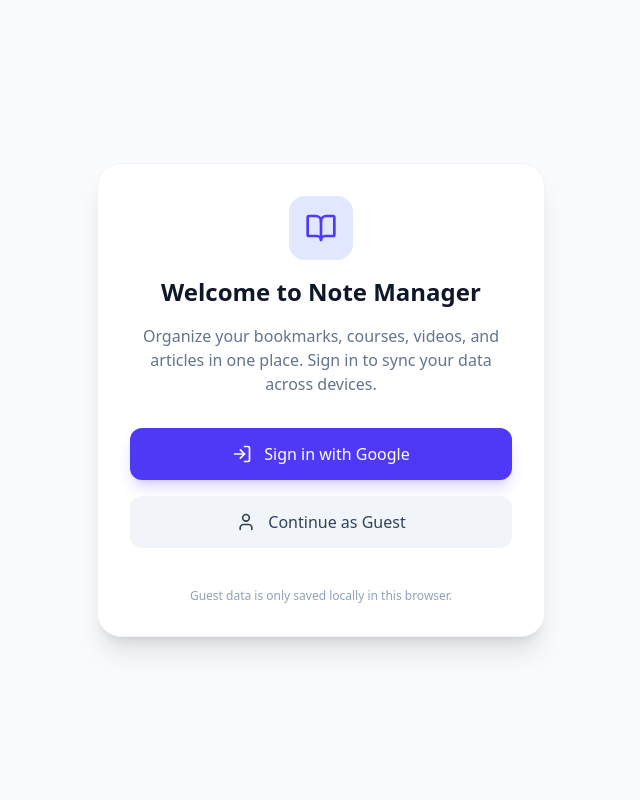
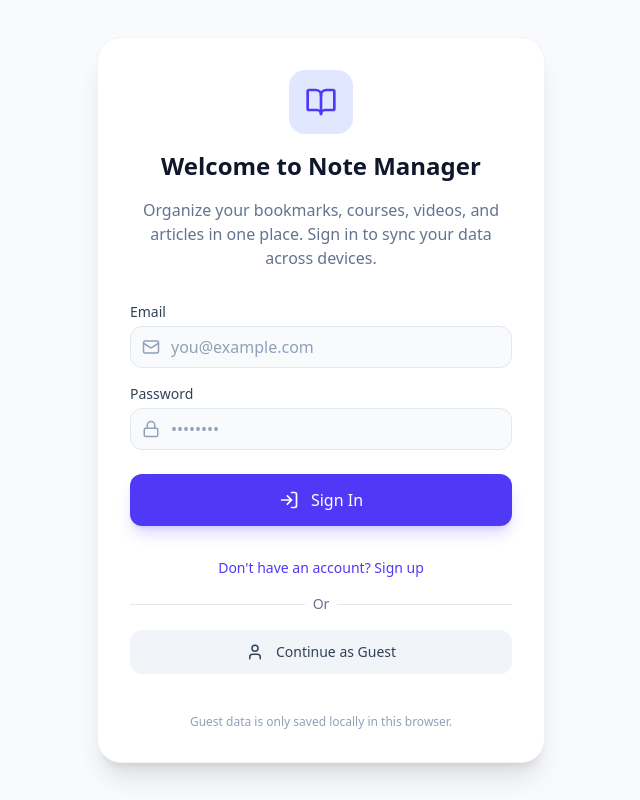
Before and after one commit to tmswebstudio-create/Note-Manager, a React (Vite) app: page / in a window 1280 px wide. Shown: the whole page, without its empty margins (319-959 px from the left). Built offline with nearby package versions, Linux system fonts and the light colour scheme; no server answers.

Commit message:
feat(auth): transition to email/password authentication
Replace Google provider with email/password sign-in and sign-up flows in LoginPage, updating the auth context and removing the sidebar sign-in button.

```diff
--- a/src/components/LoginPage.tsx
+++ b/src/components/LoginPage.tsx
@@ -1,9 +1,21 @@
-import React from 'react';
+import React, { useState } from 'react';
 import { useAuth } from '../lib/auth-context';
-import { LogIn, BookOpen, User, AlertCircle, ExternalLink } from 'lucide-react';
+import { LogIn, BookOpen, User, AlertCircle, ExternalLink, Mail, Lock } from 'lucide-react';
 
 export function LoginPage() {
-  const { signIn, continueAsGuest, authError, clearAuthError } = useAuth();
+  const { signIn, signUp, continueAsGuest, authError, clearAuthError } = useAuth();
+  const [isSignUp, setIsSignUp] = useState(false);
+  const [email, setEmail] = useState('');
+  const [password, setPassword] = useState('');
+
+  const handleSubmit = async (e: React.FormEvent) => {
+    e.preventDefault();
+    if (isSignUp) {
+      await signUp(email, password);
+    } else {
+      await signIn(email, password);
+    }
+  };
 
   return (
     <div className="flex h-screen w-full flex-col items-center justify-center bg-slate-50 dark:bg-slate-950 text-slate-900 dark:text-white font-sans px-4">
@@ -36,20 +48,75 @@ export function LoginPage() {
           </div>
         )}
 
-        <div className="space-y-4">
+        <form onSubmit={handleSubmit} className="space-y-4 text-left">
+          <div>
+            <label className="block text-sm font-medium text-slate-700 dark:text-slate-300 mb-1">Email</label>
+            <div className="relative">
+              <div className="absolute inset-y-0 left-0 pl-3 flex items-center pointer-events-none">
+                <Mail size={18} className="text-slate-400" />
+              </div>
+              <input
+                type="email"
+                value={email}
+                onChange={(e) => setEmail(e.target.value)}
+                required
+                className="block w-full pl-10 pr-3 py-2 border border-slate-200 dark:border-slate-700 rounded-xl bg-slate-50 dark:bg-slate-800 text-slate-900 dark:text-white placeholder-slate-400 focus:outline-none focus:ring-2 focus:ring-indigo-500"
+                placeholder="you@example.com"
+              />
+            </div>
+          </div>
+
+          <div>
+            <label className="block text-sm font-medium text-slate-700 dark:text-slate-300 mb-1">Password</label>
+            <div className="relative">
+              <div className="absolute inset-y-0 left-0 pl-3 flex items-center pointer-events-none">
+                <Lock size={18} className="text-slate-400" />
+              </div>
+              <input
+                type="password"
+                value={password}
+                onChange={(e) => setPassword(e.target.value)}
+                required
+                minLength={6}
+                className="block w-full pl-10 pr-3 py-2 border border-slate-200 dark:border-slate-700 rounded-xl bg-slate-50 dark:bg-slate-800 text-slate-900 dark:text-white placeholder-slate-400 focus:outline-none focus:ring-2 focus:ring-indigo-500"
+                placeholder="••••••••"
+              />
+            </div>
+          </div>
+
           <button
-            onClick={signIn}
-            className="w-full flex items-center justify-center gap-3 px-6 py-3.5 bg-indigo-600 hover:bg-indigo-700 text-white text-base font-medium rounded-xl shadow-lg shadow-indigo-600/20 transition-all active:scale-95"
+            type="submit"
+            className="w-full flex items-center justify-center gap-3 px-6 py-3.5 bg-indigo-600 hover:bg-indigo-700 text-white text-base font-medium rounded-xl shadow-lg shadow-indigo-600/20 transition-all active:scale-95 mt-6"
           >
             <LogIn size={20} />
-            Sign in with Google
+            {isSignUp ? 'Create Account' : 'Sign In'}
+          </button>
+        </form>
+
+        <div className="flex flex-col space-y-4">
+          <button
+            type="button"
+            onClick={() => { setIsSignUp(!isSignUp); clearAuthError(); }}
+            className="text-sm text-indigo-600 dark:text-indigo-400 hover:underline font-medium"
+          >
+            {isSignUp ? 'Already have an account? Sign in' : "Don't have an account? Sign up"}
           </button>
 
+          <div className="relative">
+            <div className="absolute inset-0 flex items-center">
+              <div className="w-full border-t border-slate-200 dark:border-slate-700" />
+            </div>
+            <div className="relative flex justify-center text-sm">
+              <span className="px-2 bg-white dark:bg-slate-900 text-slate-500">Or</span>
+            </div>
+          </div>
+
           <button
+            type="button"
             onClick={continueAsGuest}
-            className="w-full flex items-center justify-center gap-3 px-6 py-3.5 bg-slate-100 dark:bg-slate-800 hover:bg-slate-200 dark:hover:bg-slate-700 text-slate-700 dark:text-slate-300 text-base font-medium rounded-xl transition-all active:scale-95"
+            className="w-full flex items-center justify-center gap-3 px-6 py-3 bg-slate-100 dark:bg-slate-800 hover:bg-slate-200 dark:hover:bg-slate-700 text-slate-700 dark:text-slate-300 text-sm font-medium rounded-xl transition-all active:scale-95"
           >
-            <User size={20} />
+            <User size={18} />
             Continue as Guest
           </button>
         </div>
--- a/src/components/Sidebar.tsx
+++ b/src/components/Sidebar.tsx
@@ -353,7 +353,7 @@ export function Sidebar({ isMobileOpen, setIsMobileOpen }: { isMobileOpen: boole
 }
 
 function AuthButton({ isSidebarCollapsed }: { isSidebarCollapsed: boolean }) {
-  const { user, isGuest, signIn, signOut } = useAuth();
+  const { user, isGuest, signOut } = useAuth();
 
   if (user || isGuest) {
     return (
@@ -377,19 +377,5 @@ function AuthButton({ isSidebarCollapsed }: { isSidebarCollapsed: boolean }) {
     );
   }
 
-  return (
-    <button
-      onClick={signIn}
-      className={cn(
-        "flex items-center justify-center py-2 px-3 text-sm font-medium rounded-lg bg-indigo-50 dark:bg-indigo-900/20 text-indigo-600 dark:text-indigo-400 hover:bg-indigo-100 dark:hover:bg-indigo-900/40 transition-colors",
-        isSidebarCollapsed ? "w-full" : "w-full gap-2"
-      )}
-      title="Sign In"
-    >
-      <div className="w-5 h-5 rounded-full bg-indigo-200 dark:bg-indigo-800 flex items-center justify-center text-indigo-700 dark:text-indigo-300 text-xs shrink-0">
-        U
-      </div>
-      {!isSidebarCollapsed && <span>Sign In</span>}
-    </button>
-  );
+  return null; // Not reachable since app forces login page
 }
--- a/src/lib/auth-context.tsx
+++ b/src/lib/auth-context.tsx
@@ -1,6 +1,6 @@
 import React, { createContext, useContext, useEffect, useState } from 'react';
-import { User, signInWithPopup, signInWithRedirect, getRedirectResult, signOut as firebaseSignOut, onAuthStateChanged } from 'firebase/auth';
-import { auth, googleAuthProvider } from './firebase.ts';
+import { User, signInWithEmailAndPassword, createUserWithEmailAndPassword, signOut as firebaseSignOut, onAuthStateChanged } from 'firebase/auth';
+import { auth } from './firebase.ts';
 import { useStore } from '../store/useStore.ts';
 
 interface AuthContextType {
@@ -8,7 +8,8 @@ interface AuthContextType {
   loading: boolean;
   isGuest: boolean;
   authError: string | null;
-  signIn: () => Promise<void>;
+  signIn: (email: string, pass: string) => Promise<void>;
+  signUp: (email: string, pass: string) => Promise<void>;
   signOut: () => Promise<void>;
   continueAsGuest: () => void;
   clearAuthError: () => void;
@@ -20,6 +21,7 @@ const AuthContext = createContext<AuthContextType>({
   isGuest: false,
   authError: null,
   signIn: async () => {},
+  signUp: async () => {},
   signOut: async () => {},
   continueAsGuest: () => {},
   clearAuthError: () => {},
@@ -69,14 +71,6 @@ export const AuthProvider: React.FC<{ children: React.ReactNode }> = ({ children
       setLoading(false);
     });
 
-    // Check for redirect result on mount
-    getRedirectResult(auth).catch((error) => {
-      console.error("Error with redirect sign in:", error);
-      if (error.code === 'auth/internal-error') {
-        setAuthError("Google Sign-In is blocked in this preview window. Please open the app in a new tab using the icon in the top right to sign in.");
-      }
-    });
-
     return () => unsubscribe();
   }, [setResources, setCategories]);
 
@@ -106,36 +100,23 @@ export const AuthProvider: React.FC<{ children: React.ReactNode }> = ({ children
     return () => clearTimeout(timeout);
   }, [resources, categories, user, loading]);
 
-  const signIn = async () => {
+  const signIn = async (email: string, pass: string) => {
     try {
       setAuthError(null);
-      await signInWithPopup(auth, googleAuthProvider);
+      await signInWithEmailAndPassword(auth, email, pass);
     } catch (error: any) {
-      if (error.code === 'auth/popup-closed-by-user') {
-        console.log('Sign in cancelled by user.');
-      } else if (error.code === 'auth/cross-origin-opener-policy-failed' || error.code === 'auth/internal-error') {
-        console.log('Popup failed due to COOP/security restrictions, falling back to redirect...');
-        try {
-          await signInWithRedirect(auth, googleAuthProvider);
-        } catch (redirectError: any) {
-          if (redirectError.code === 'auth/internal-error') {
-            setAuthError("Google Sign-In is blocked in this preview window. Please open the app in a new tab using the icon in the top right to sign in.");
-          } else {
-            setAuthError(redirectError.message);
-          }
-        }
-      } else {
-        console.error('Error signing in with Google', error);
-        try {
-          await signInWithRedirect(auth, googleAuthProvider);
-        } catch (redirectError: any) {
-          if (redirectError.code === 'auth/internal-error') {
-            setAuthError("Google Sign-In is blocked in this preview window. Please open the app in a new tab using the icon in the top right to sign in.");
-          } else {
-            setAuthError(redirectError.message);
-          }
-        }
-      }
+      console.error('Error signing in', error);
+      setAuthError(error.message || "Failed to sign in.");
+    }
+  };
+
+  const signUp = async (email: string, pass: string) => {
+    try {
+      setAuthError(null);
+      await createUserWithEmailAndPassword(auth, email, pass);
+    } catch (error: any) {
+      console.error('Error signing up', error);
+      setAuthError(error.message || "Failed to sign up.");
     }
   };
 
@@ -161,7 +142,7 @@ export const AuthProvider: React.FC<{ children: React.ReactNode }> = ({ children
   };
 
   return (
-    <AuthContext.Provider value={{ user, loading, isGuest, authError, signIn, signOut, continueAsGuest, clearAuthError }}>
+    <AuthContext.Provider value={{ user, loading, isGuest, authError, signIn, signUp, signOut, continueAsGuest, clearAuthError }}>
       {children}
     </AuthContext.Provider>
   );
```
